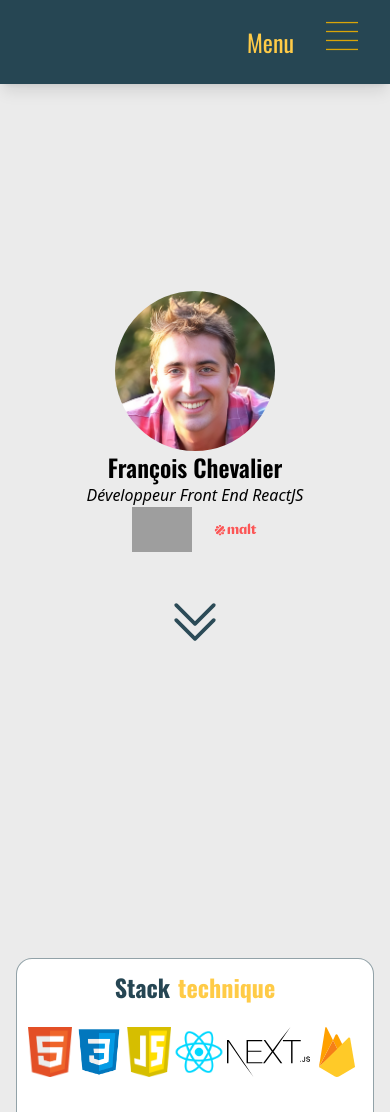
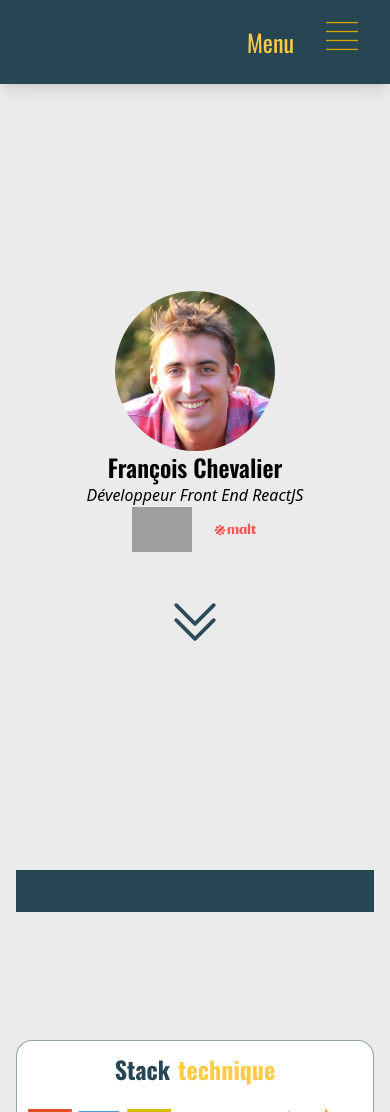
Before and after one commit to FCHDev/portfolio-2023, a React (Create React App) app: page / in a window 390 px wide. Shown: the top 1112 px of the page. Built offline with nearby package versions, Linux system fonts and the light colour scheme; grey boxes are pictures that could not be loaded; a web font is replaced by a local one.

Commit message:
Fine tuning Accueil v7

```diff
--- a/src/Pages/Accueil.js
+++ b/src/Pages/Accueil.js
@@ -53,7 +53,8 @@ const Accueil = () => {
                     </a>
                 </div>
             </div>
-            <div id="tech"></div>
+
+            <div id="tech" className="sm:hidden h-[5vh] w-full bg-bleu-vert mt-10"></div>
 
             {/*Technos*/}
             <div
```
